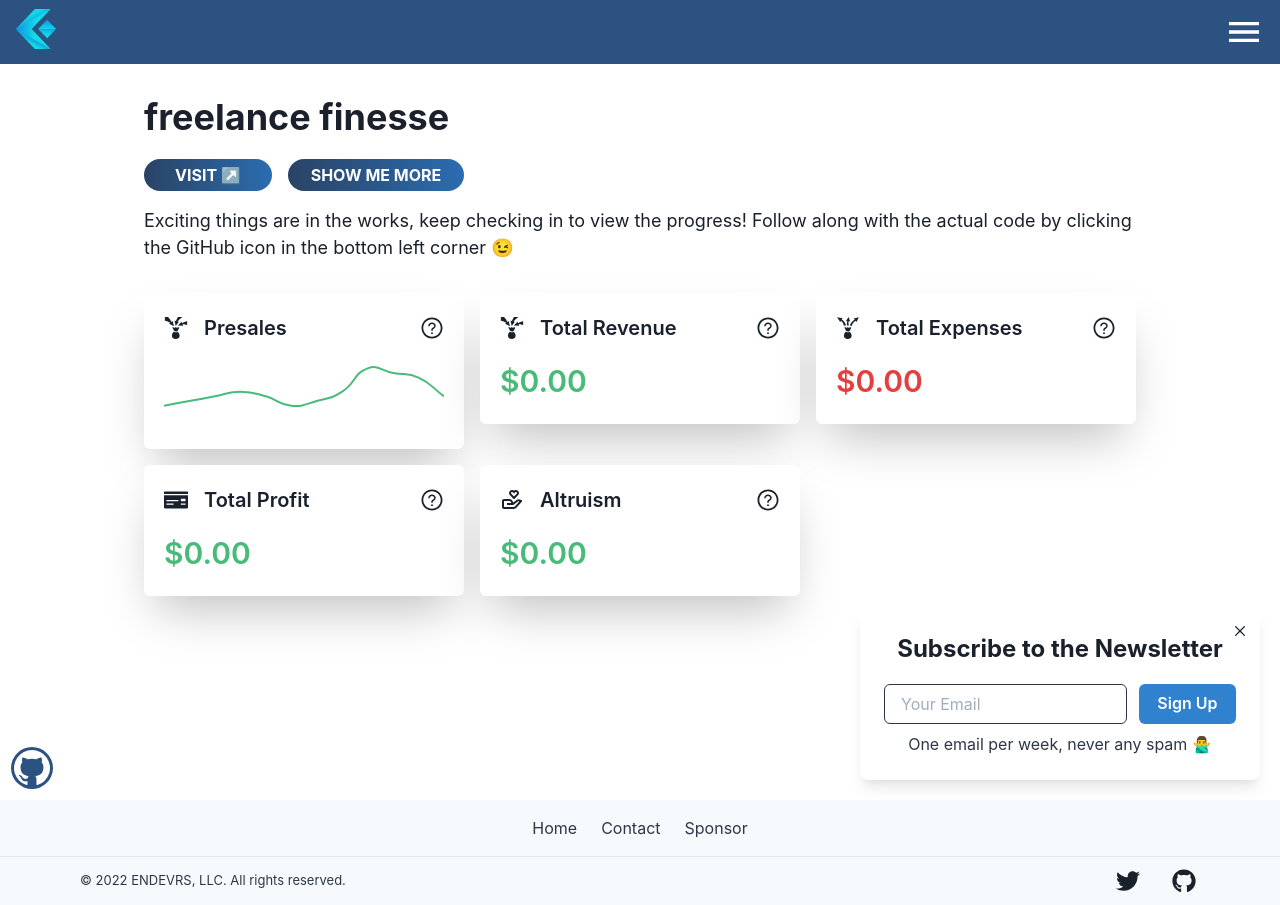
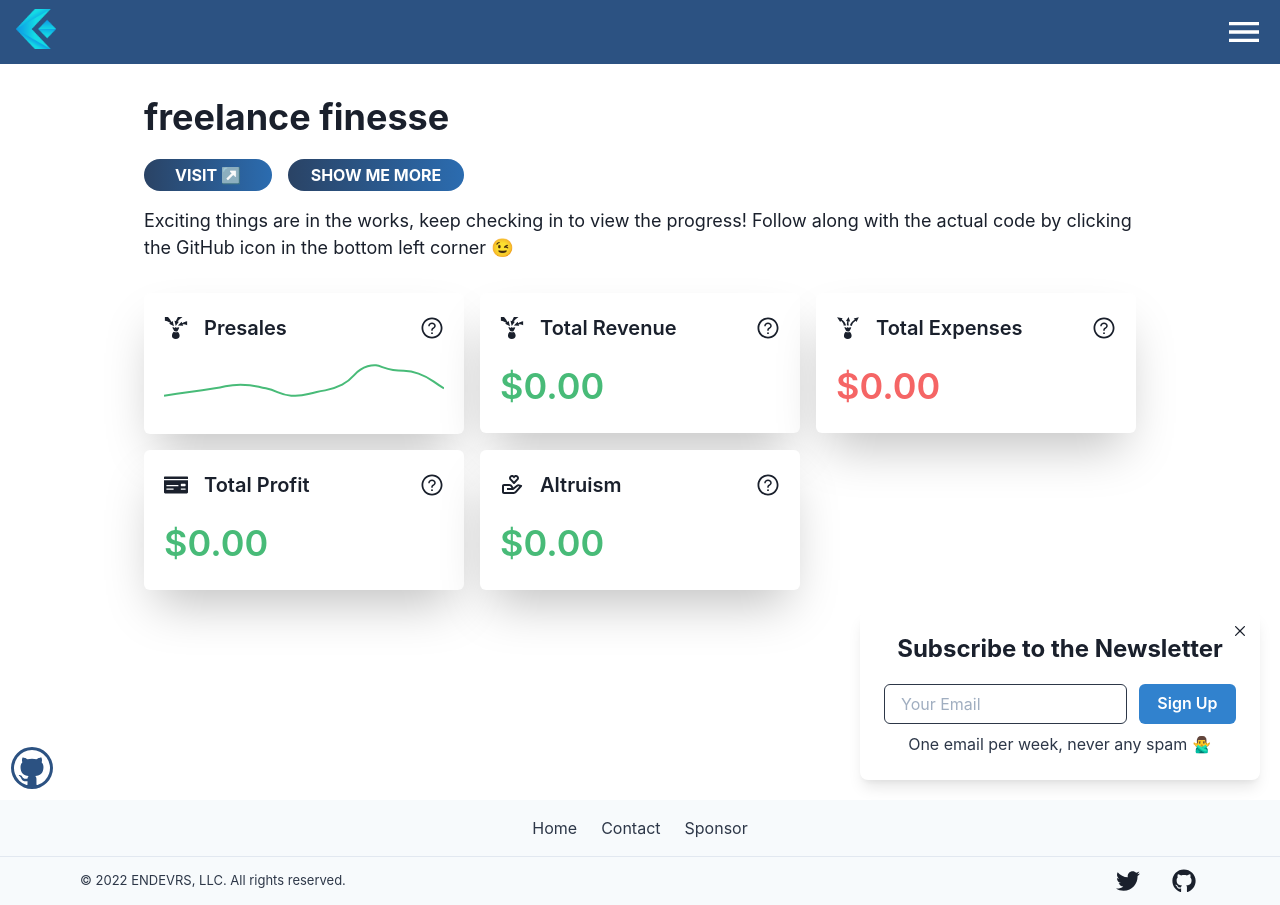
Before and after one commit to Seth-McKilla/mckilla-dot-dev-old, a Next.js app: page /projects/freelance-finesse in a window 1280 px wide. Built offline with nearby package versions, Linux system fonts and the light colour scheme.

Commit message:
Finish abbrev version of card graph

```diff
--- a/components/CardFinancialTotal.tsx
+++ b/components/CardFinancialTotal.tsx
@@ -29,8 +29,8 @@ export default function CardFinancialTotal({
           <TooltipQuestionMark label={description} />
         </Stack>
         <Text
-          fontSize="3xl"
-          color={amount < 0 ? "red.500" : "green.400"}
+          fontSize="4xl"
+          color={amount < 0 ? "red.400" : "green.400"}
           fontWeight={600}
         >
           {toCurrency(amount)}
--- a/components/CardLineGraph.tsx
+++ b/components/CardLineGraph.tsx
@@ -9,6 +9,7 @@ interface Props {
   description: string;
   label: string;
   data: number[];
+  isCurrency?: boolean;
 }
 
 export default function CardFinancialTotal({
@@ -28,7 +29,9 @@ export default function CardFinancialTotal({
           <Spacer />
           <TooltipQuestionMark label={description} />
         </Stack>
-        <DataVizLineGraph data={data} lineColor="green.400" />
+        <Box h={55}>
+          <DataVizLineGraph data={data} isCurrency />
+        </Box>
       </Stack>
     </Card>
   );
--- a/components/DataVizLineGraph.tsx
+++ b/components/DataVizLineGraph.tsx
@@ -14,25 +14,21 @@ Chart.register(CategoryScale, LinearScale, LineElement, PointElement, Tooltip);
 
 interface Props {
   data: number[];
-  lineColor?: `${string}.${number}`;
+  isCurrency?: boolean;
 }
 
-export default function DataVizLineGraph({
-  data,
-  lineColor = "gray.800",
-}: Props) {
-  const [color, weight] = lineColor.split(".");
+export default function DataVizLineGraph({ data, isCurrency }: Props) {
   const { colors } = useTheme();
+  const color = colors[isCurrency ? "green" : "blue"][400];
 
   return (
-    <Box h={70}>
     <Line
       data={{
         labels: trailingTwelveMonths,
         datasets: [
           {
             fill: false,
-              borderColor: colors[color][weight],
+            borderColor: color,
             borderWidth: 2,
             data,
             pointRadius: 0,
@@ -48,10 +44,11 @@ export default function DataVizLineGraph({
             displayColors: false,
             callbacks: {
               label: (tooltipItem) => {
-                  return toCurrency(tooltipItem.raw as number);
+                const value = tooltipItem.raw as number;
+                return isCurrency ? toCurrency(value) : value.toString();
               },
             },
-              bodyColor: colors[color][weight],
+            bodyColor: color,
           },
         },
         scales: {
@@ -71,6 +68,5 @@ export default function DataVizLineGraph({
         maintainAspectRatio: false,
       }}
     />
-    </Box>
   );
 }
--- a/pages/projects/[name].tsx
+++ b/pages/projects/[name].tsx
@@ -84,6 +84,7 @@ const Projects: NextPage = () => {
                 description="Total presales for this project."
                 label="Presales"
                 data={[0, 1, 2, 3, 2, 0, 1, 3, 8, 7, 6, 2]} // Stripe API
+                isCurrency
               />
             </GridItem>{" "}
             <GridItem colSpan={{ base: 6, md: 3, lg: 2 }}>
```
Lines whose indentation alone changed are shown as unchanged.
